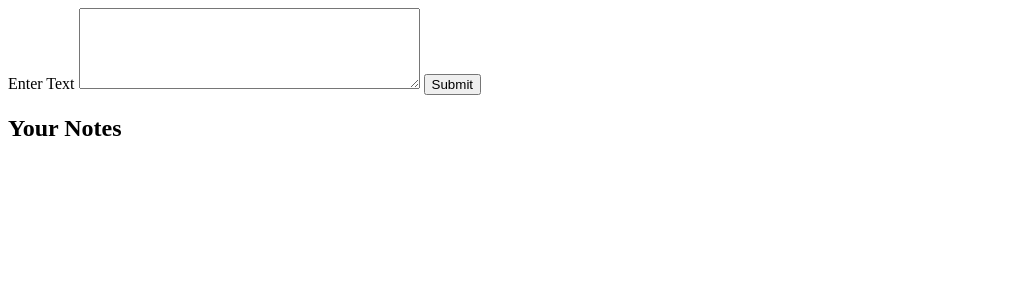
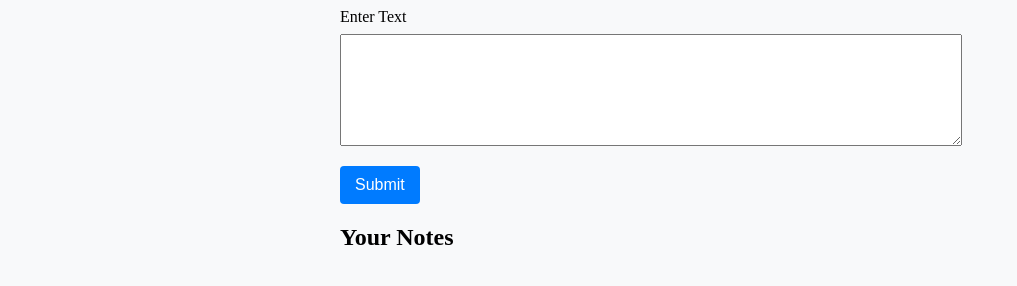
Before and after one commit to Lakshmi8606/Smart-Notes-App, a plain HTML site: page index.html in a window 1280 px wide. Shown: the whole page, without its empty margins (0-1017 px from the left). Drawn offline with Linux system fonts and the light colour scheme.

Commit message:
Added basic styling.

```diff
--- a/index.html
+++ b/index.html
@@ -4,6 +4,7 @@
     <meta charset="UTF-8">
     <meta name="viewport" content="width=device-width, initial-scale=1.0">
     <title>Smart Notes App</title>
+    <link rel="stylesheet" href="style.css">
 </head>
 <body>
     <header>
--- /dev/null
+++ b/style.css
@@ -0,0 +1,39 @@
+body{
+    margin:2 rem;
+    background-color: #f8f9fa;
+}
+main{
+    max-width: 600px;
+    margin: auto;
+}
+textarea{
+    width: 100%;
+    padding: 10px;
+    font-size: 1rem;
+    resize: vertical;
+    margin-top: 0.5rem;
+}
+button{
+     margin-top: 1rem;
+  padding: 10px 15px;
+  font-size: 1rem;
+  background-color: #007bff;
+  color: white;
+  border: none;
+  border-radius: 4px;
+  cursor: pointer;
+}
+button:hover {
+  background-color: #0056b3;
+}
+
+.output {
+  margin-top: 2rem;
+}
+.note {
+  background-color: white;
+  padding: 10px;
+  margin-bottom: 1rem;
+  border-left: 4px solid #007bff;
+  box-shadow: 0 0 5px rgba(0,0,0,0.1);
+}
```
Also changed, not shown: notes.css (deleted).
